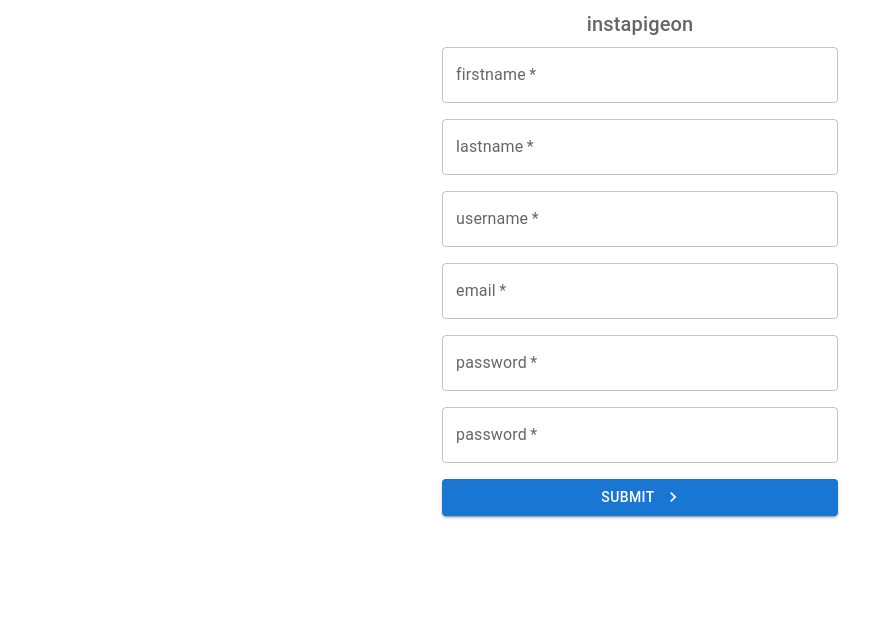
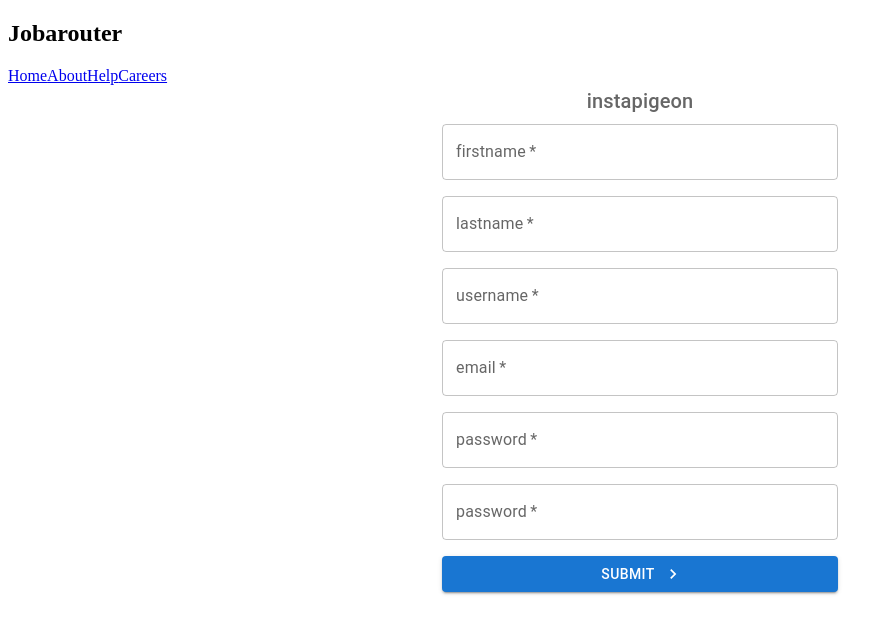
Before and after one commit to maxime-vds/InstaPigeon, a React (Vite) app in the folder Front/: page / in a window 1280 px wide. Shown: the top 634 px of the page, without its empty margins (0-893 px from the left). Built offline with nearby package versions, Linux system fonts and the light colour scheme.

Commit message:
noothing

```diff
--- a/Front/src/layout/RootLayout.tsx
+++ b/Front/src/layout/RootLayout.tsx
@@ -5,11 +5,11 @@ export default function RootLayout() {
         <div className="root-layout">
                 <header>
                     <nav>
-                        {/* <h1>Jobarouter</h1>
+                        <h1>Jobarouter</h1>
                         <NavLink to="/">Home</NavLink>
                         <NavLink to="about">About</NavLink>
                         <NavLink to="help">Help</NavLink>
-                        <NavLink to="careers">Careers</NavLink> */}
+                        <NavLink to="careers">Careers</NavLink>
                     </nav>
             </header>
             <main>
```
